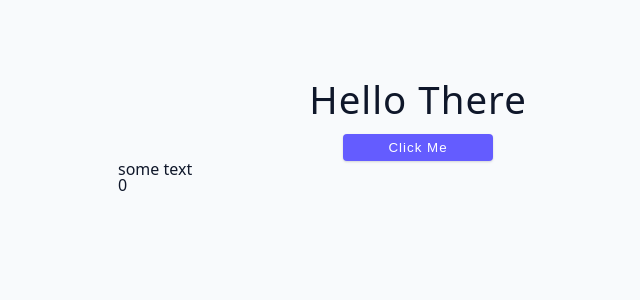
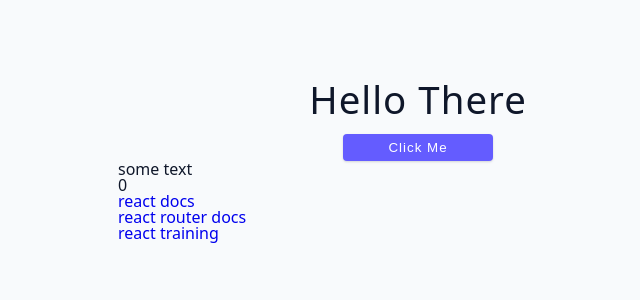
Before and after one commit to AnnaLinden/React_with_typescript, a React (Vite) app: page / in a window 1280 px wide. Shown: the top 300 px of the page, without its empty margins (222-862 px from the left). Built offline with nearby package versions, Linux system fonts and the light colour scheme.

Commit message:
use state with object

```diff
--- a/src/starter/03-state/index.tsx
+++ b/src/starter/03-state/index.tsx
@@ -1,15 +1,41 @@
 import { useState } from "react";
+
+type Link = {
+  id: number;
+  url: string;
+  text: string;
+};
+
+const navLinks: Link[] =[
+  {
+    id: 1,
+    url: 'https://reactjs.org',
+    text: 'react docs',
+  },
+  {
+    id: 2,
+    url: 'https://reactrouter.com',
+    text: 'react router docs',
+  },
+  {
+    id: 3,
+    url: 'https://reacttraining.com',
+    text: 'react training',
+  },
+]
 
 function Component() {
   const [text, setText] = useState('some text');
   const [number, setNumber] = useState(0);
   const [list, setList] = useState<number[]>([]);
+  const [links, setLinks] = useState<Link[]>(navLinks);
 
   const handleClick = ()=> {
 
     setText(currentText => currentText === "some text" ? "text changed" : "some text")
     setNumber(prevNumber => prevNumber+1);
     setList(prevList => [...prevList, number+1]);
+    setLinks([...links, { id: 4, url: 'hello', text: 'hello' }]);
 
   }
   return (
@@ -25,6 +51,13 @@ function Component() {
           <li key={index}> {item}</li>
         ))}
       </ul>
+      <ul>
+        {links.map((link)=>
+        <li key = {link.id}>
+          <a href="{link.url}">{link.text}</a>
+        </li>
+        )}
+      </ul>
 
     </div>
   );
```
